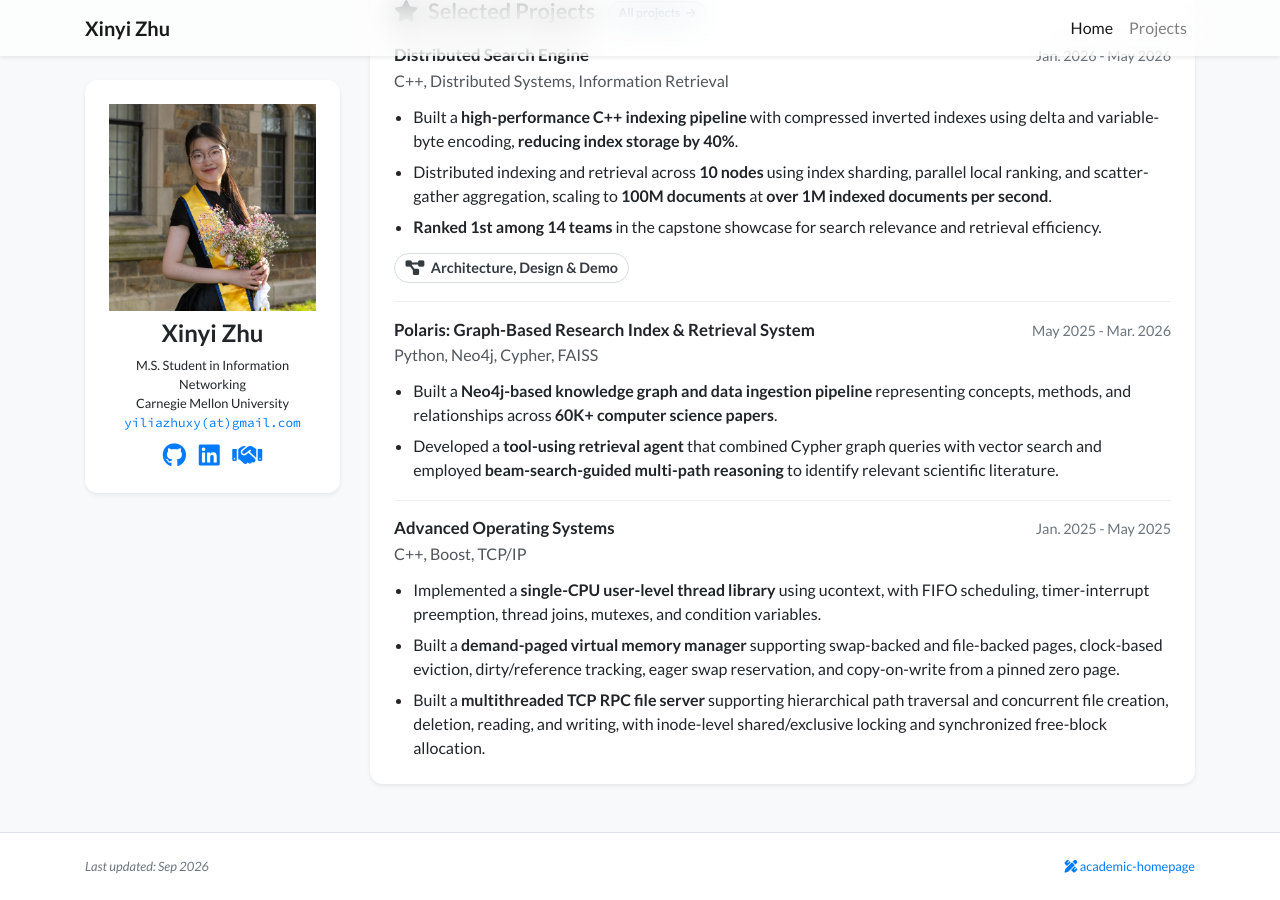
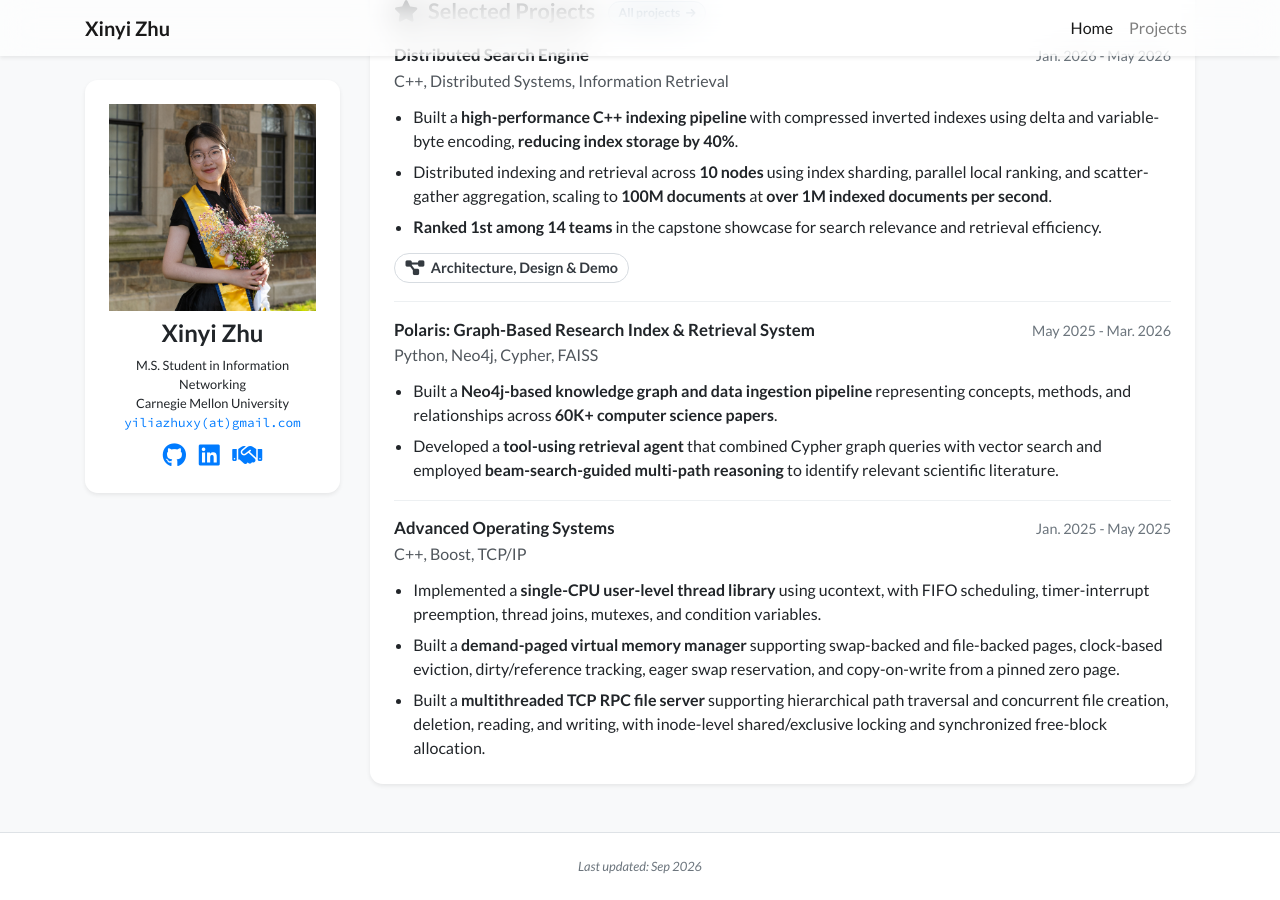
Before and after one commit to yiliazhuxyxy/yiliazhuxyxy.github.io, a Jekyll site: the page built from index.html, in a window 1280 px wide and 900 px high, scrolled down 1885 px. Built offline with Jekyll 4.4.1, drawn with Linux system fonts in a browser that asks for light colours; a style sheet for code colours, icons or effects is not loaded.

Commit message:
Remove template credit from footer

```diff
--- a/Gemfile
+++ b/Gemfile
@@ -26,7 +26,6 @@ end
 gem "tzinfo-data", platforms: [:mingw, :mswin, :x64_mingw, :jruby]
 
 # Performance-booster for watching directories on Windows
-# Version updated to 0.2: https://github.com/luost26/academic-homepage/issues/23
 gem "wdm", "~> 0.2" if Gem.win_platform?
 
 gem "webrick", "~> 1.7"
--- a/_data/display.yml
+++ /dev/null
@@ -1,2 +0,0 @@
-footer_text: >-
-  <a href="https://github.com/luost26/academic-homepage" target="_blank"><i class="fas fa-pencil-ruler"></i> academic-homepage</a>
--- a/_includes/footer.html
+++ b/_includes/footer.html
@@ -1,14 +1,9 @@
 <footer class="footer border-top py-2 mt-5 bg-white small">
     <div class="{% if page.container_class %}{{ page.container_class }}{% else %}container-lg{% endif %}">
         <div class="row my-3">
-            <div class="col-6">
+            <div class="col-12 text-center">
                 <div class="text-muted">
                     <i>Last updated: {{ "now" | date: "%b %Y" }}</i>
-                </div>
-            </div>
-            <div class="col-6">
-                <div class="text-right text-muted">
-                    {{ site.data.display.footer_text }}
                 </div>
             </div>
         </div>
--- a/_layouts/default.html
+++ b/_layouts/default.html
@@ -1,6 +1,5 @@
 <!DOCTYPE html>
 <html lang="en" data-language="en">
-<!-- Template: https://github.com/luost26/academic-homepage -->
 <head>
     <meta charset="utf-8">
     <meta name="viewport" content="width=device-width, initial-scale=1, shrink-to-fit=no">
```
